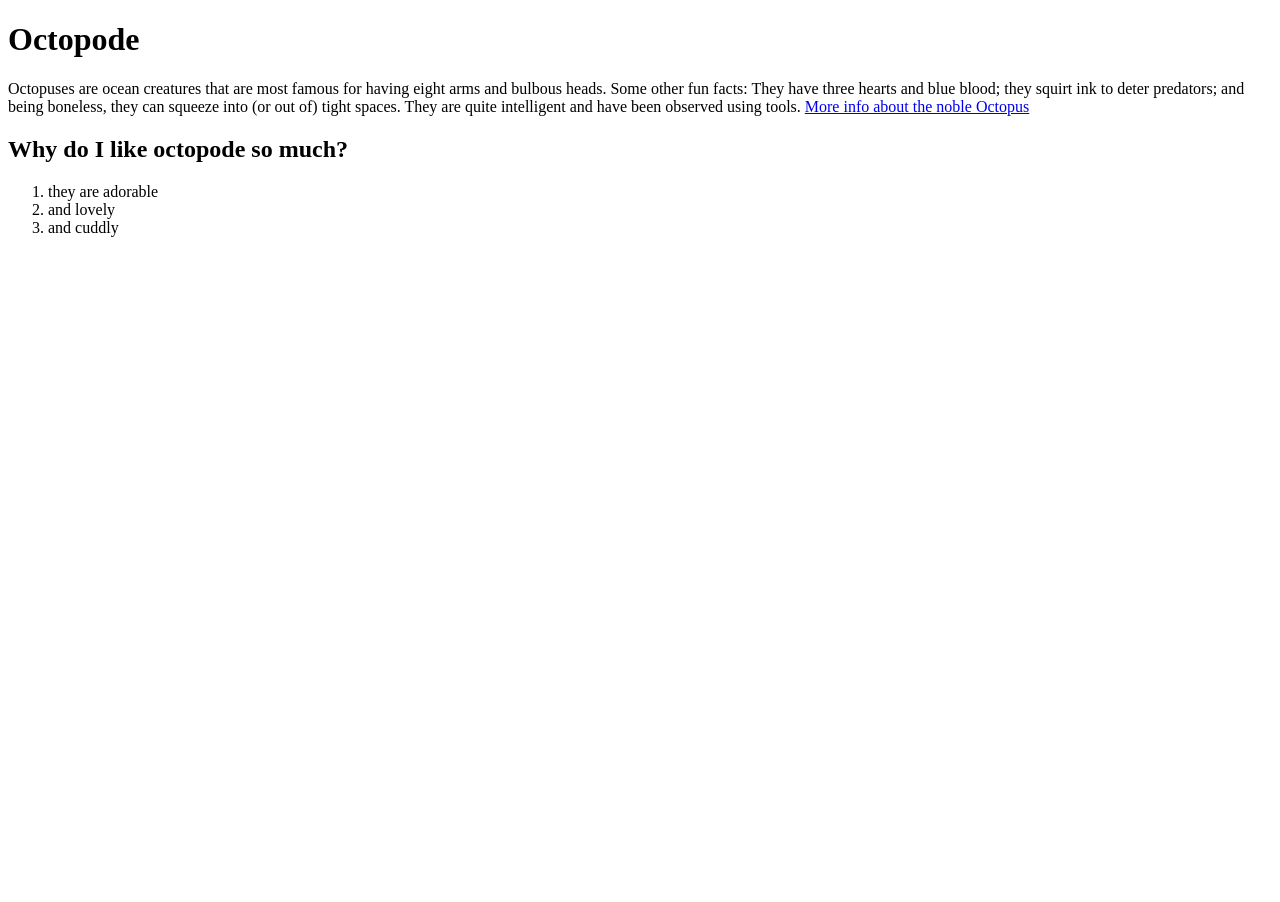
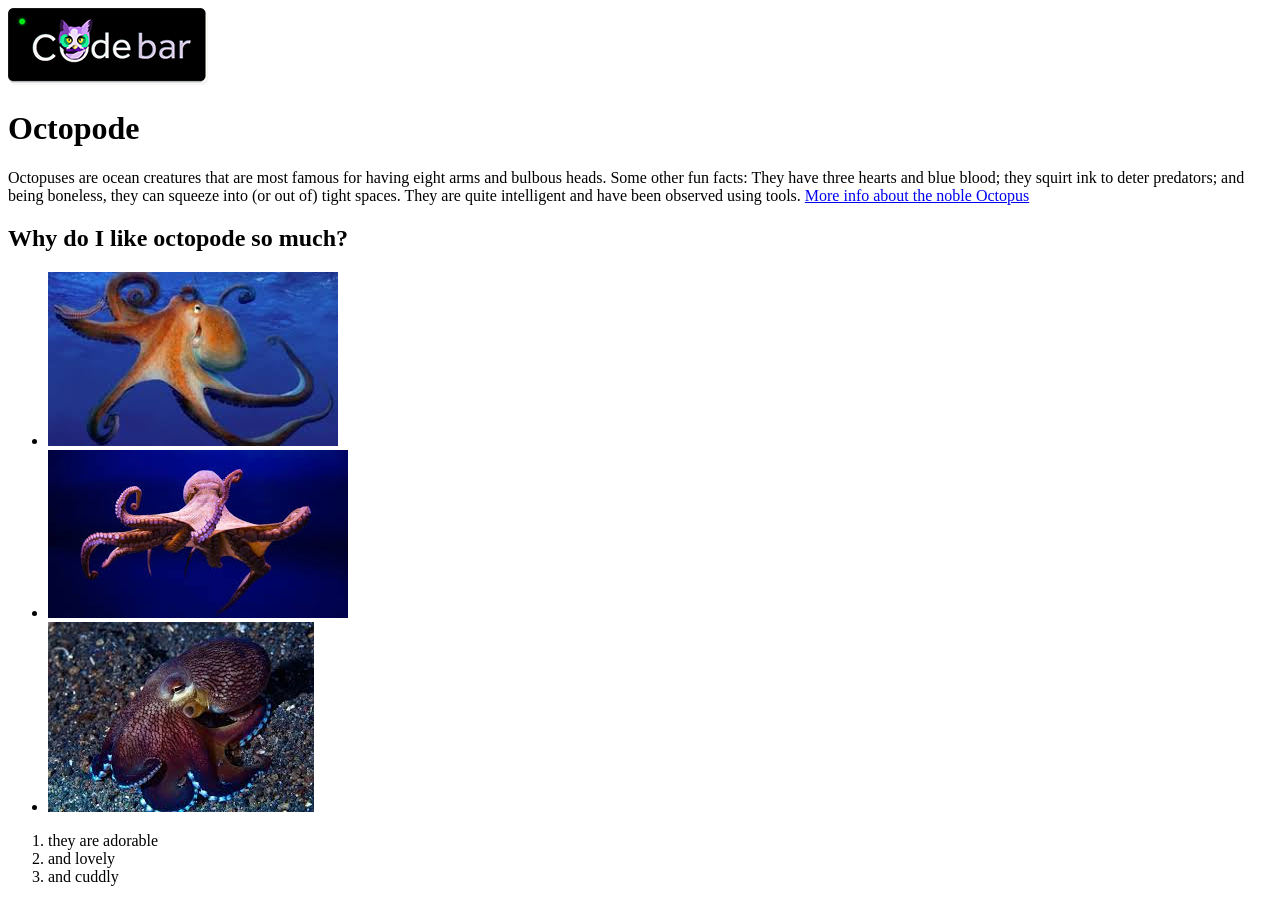
Before and after one commit to caitlingulliford/htmlcss, a plain HTML site: page index.html in a window 1280 px wide. Before the commit the page ends 800 px from the top, so only its background shows below. Drawn offline with Linux system fonts and the light colour scheme.

Commit message:
added 3 images in a list

```diff
--- a/index.html
+++ b/index.html
@@ -6,7 +6,10 @@
     </head>
     <body>
         <div class="">
+            <div class="">
+                <img src="images/logo.png" alt="codebar branding">
 
+            </div>
             <h1>Octopode</h1>
             <p>Octopuses are ocean creatures that are most famous for having eight arms and bulbous heads. Some other fun facts:
                 They have three hearts and blue blood; they squirt ink to deter predators;
@@ -17,12 +20,16 @@
         <div class="">
 
             <h2>Why do I like octopode so much?</h2>
+            <ul>
+                <li><img src="images/oct1.jpeg" alt="adorable"></li>
+                <li><img src="images/oct2.jpeg" alt="lovely"></li>
+                <li><img src="images/oct3.jpeg" alt="cuddly"></li>
+            </ul>
             <ol>
                 <li>they are adorable</li>
                 <li>and lovely</li>
                 <li>and cuddly</li>
             </ol>
-
         </div>
     </body>
 </html>
```
